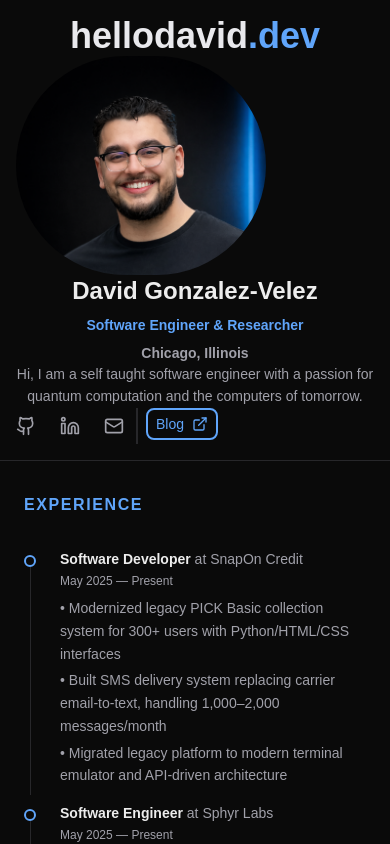
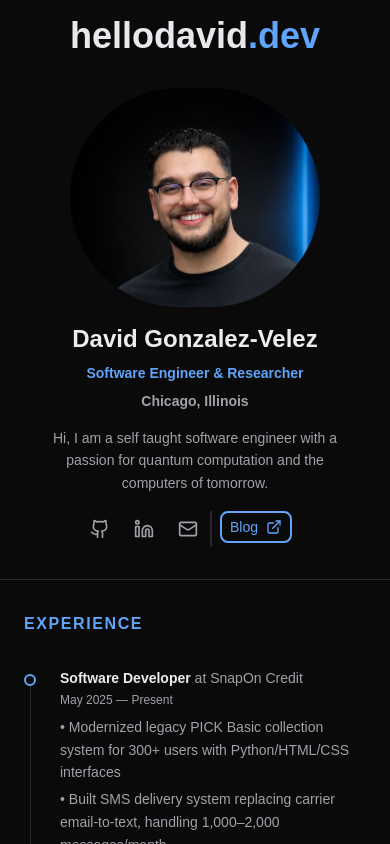
Before and after one commit to DGV98/portfolio, a Next.js app: page / in a window 390 px wide. Shown: the top 844 px of the page. Built offline with nearby package versions, Linux system fonts and the light colour scheme.

Commit message:
Fixed mobile layout profile sections

```diff
--- a/components/ProfileSection.tsx
+++ b/components/ProfileSection.tsx
@@ -5,9 +5,9 @@ import Banner from "./Banner";
 
 export function ProfileSection({ profile }: { profile: Profile }) {
   return (
-    <aside className="flex flex-col items-center p-4 text-center xl:items-start xl:text-left">
+    <aside className="flex flex-col items-center gap-4 p-4 text-center xl:items-start xl:text-left">
       <Banner />
-      <div className="xl:-mt-12 xl:flex xl:h-full xl:flex-col xl:items-center xl:justify-center xl:gap-6 xl:text-center">
+      <div className="flex flex-col items-center gap-4 p-4 text-center xl:-mt-12 xl:flex xl:h-full xl:flex-col xl:items-center xl:justify-center xl:gap-6 xl:text-center">
         <ProfilePicture />
 
         <div className="space-y-2">
```
